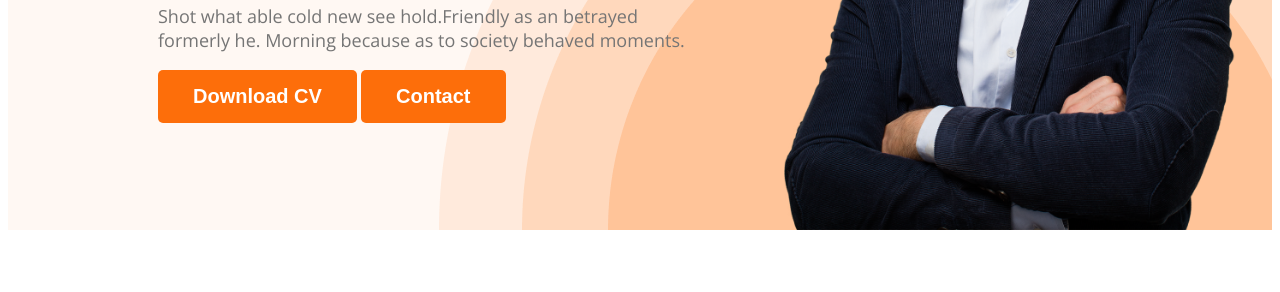
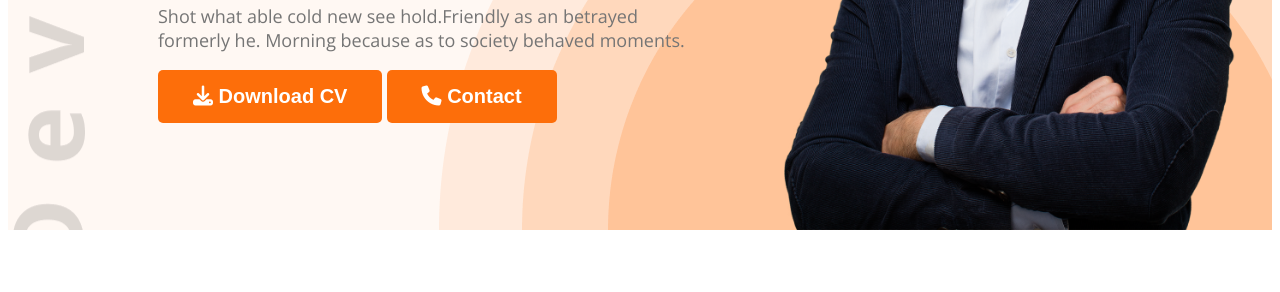
Before and after one commit to bsnu360/developer-portfolio, a plain HTML site: page index.html in a window 1280 px wide. Shown: the part 508-800 px from the top of the page. Drawn offline with nearby package versions, Linux system fonts and the light colour scheme.

Commit message:
added font awesome icons

```diff
--- a/index.html
+++ b/index.html
@@ -8,6 +8,8 @@
     <link rel="preconnect" href="https://fonts.gstatic.com" crossorigin>
     <link href="https://fonts.googleapis.com/css2?family=Open+Sans:wght@400;700;800&display=swap" rel="stylesheet">
     <link rel="stylesheet" href="styles/portfolio.css">
+    <!-- font awesome -->
+    <script src="https://kit.fontawesome.com/509c3676d6.js" crossorigin="anonymous"></script>
 </head>
 <body>
     <header class="header">
@@ -24,8 +26,8 @@
                 <h3 class="banner-greeting">Hi, I  am</h3>
                 <h1 class="banner-title">Mary Hardy</h1>
                 <p class="banner-description">Shot what able cold new see hold.Friendly as an betrayed formerly he. Morning because as to society behaved moments.</p>
-                <button class="btn-primary">Download CV</button>
-                <button class="btn-primary">Contact</button>
+                <button class="btn-primary"><i class="fa-solid fa-download"></i> Download CV</button>
+                <button class="btn-primary"><i class="fa-solid fa-phone"></i> Contact</button>
             </div>
             <img class="profile-pic" src="images/hardy.png" alt="">
         </div>
@@ -132,7 +134,7 @@
                 </div>
             </div>
             <div class="download-cv">
-                <button class="btn-primary">Download CV</button>
+                <button class="btn-primary"><i class="fa-solid fa-download"></i> Download CV</button>
             </div>
         </section>
     </main>
--- a/styles/portfolio.css
+++ b/styles/portfolio.css
@@ -62,9 +62,9 @@ nav a{
 /* header related styles */
 .header{
     background-color: #FFF8F3;
-    background-image: url(../images/header_bg.png);
+    background-image: url('../images/header_bg.png'), url('../images/developer.png');
     background-repeat: no-repeat;
-    background-position: bottom right;
+    background-position: bottom right, top left;
 }
 
 .banner {
```
